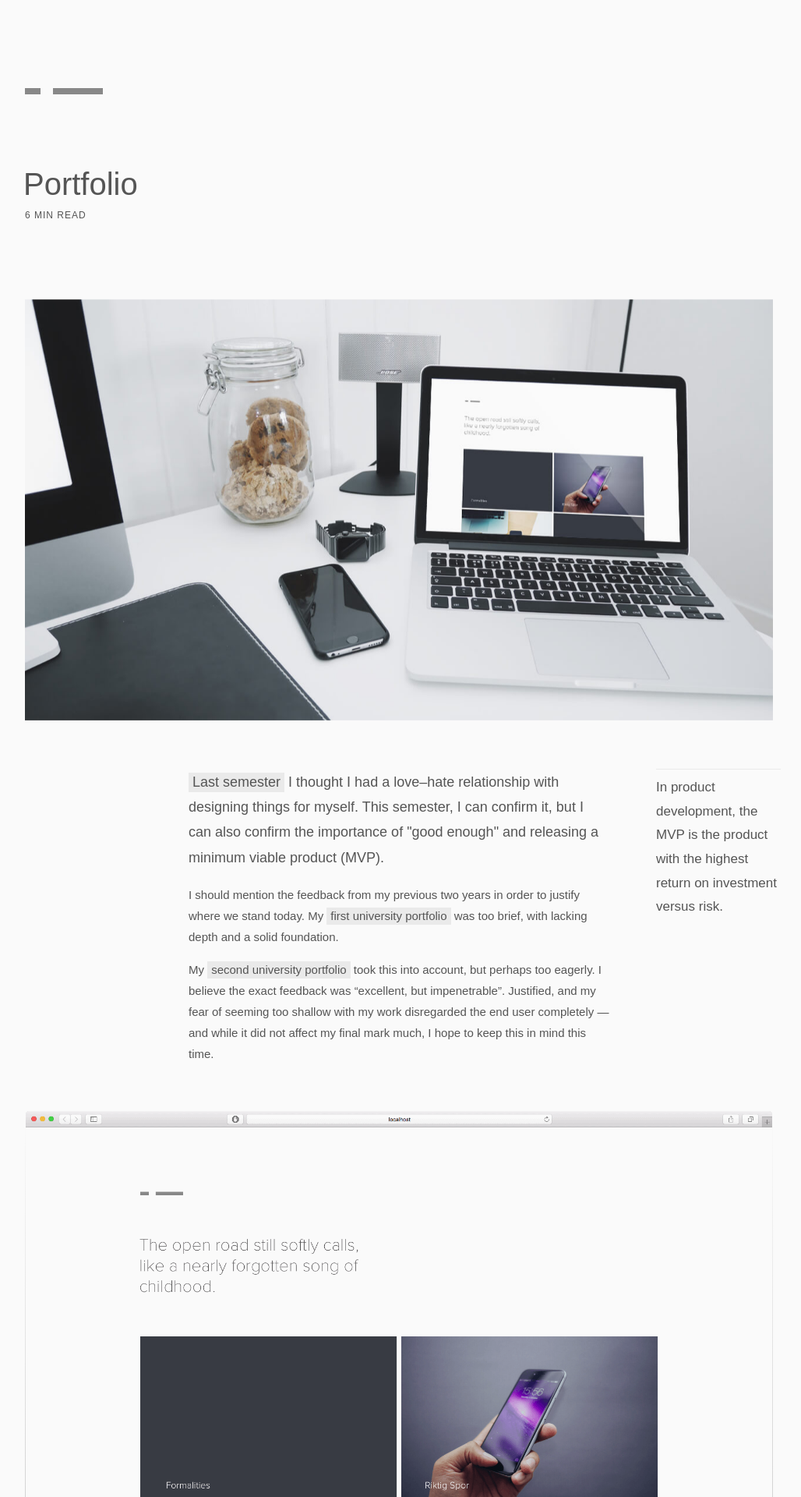
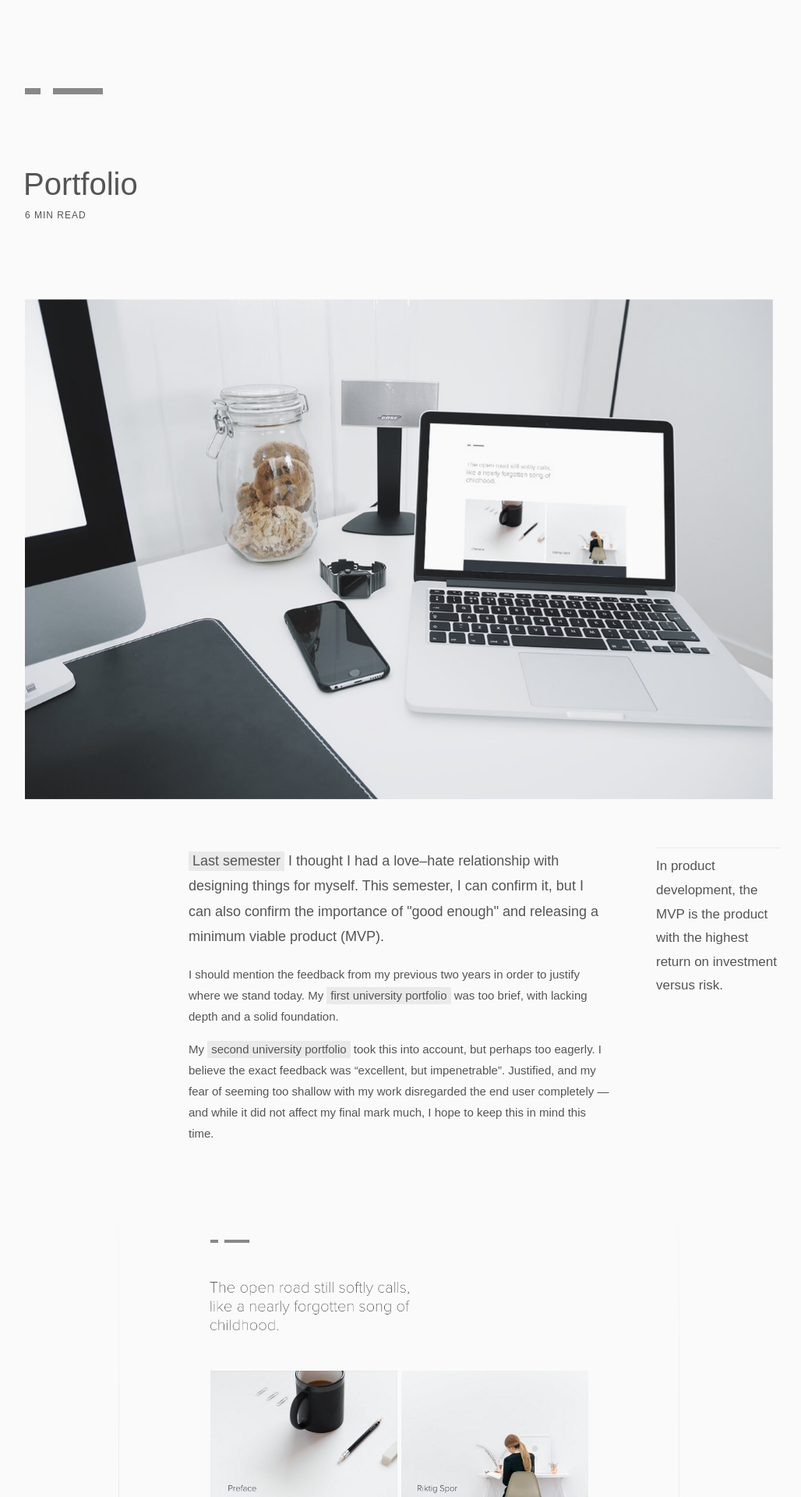
Before and after one commit to partcoffee/uni, a Jekyll site: the page built from _case/portfolio.md, in a window 1280 px wide. Shown: the top 1920 px of the page at 78% size, without its empty margins (128-1156 px from the left). Built offline with Jekyll 4.4.1, drawn with Linux system fonts in a browser that asks for light colours.

Commit message:
updated images in portfolio section

```diff
--- a/_case/portfolio.md
+++ b/_case/portfolio.md
@@ -23,7 +23,7 @@
 <div class="div"></div>
 
 {::nomarkdown}
-<img class="browser" src="../img/portfolio/show.png" alt="Current portfolio version">
+<img class="browser tall" src="../img/portfolio/show.png" alt="Current portfolio version">
 {:/}
 
 <div class="div"></div>
```
Also changed, not shown: img/portfolio/_img1.jpg (added), img/portfolio/img1.jpg, img/portfolio/show.png, 4 other files.
